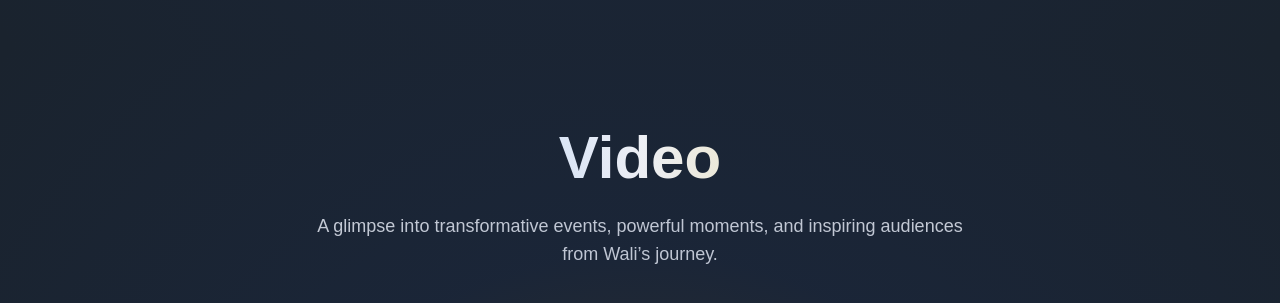
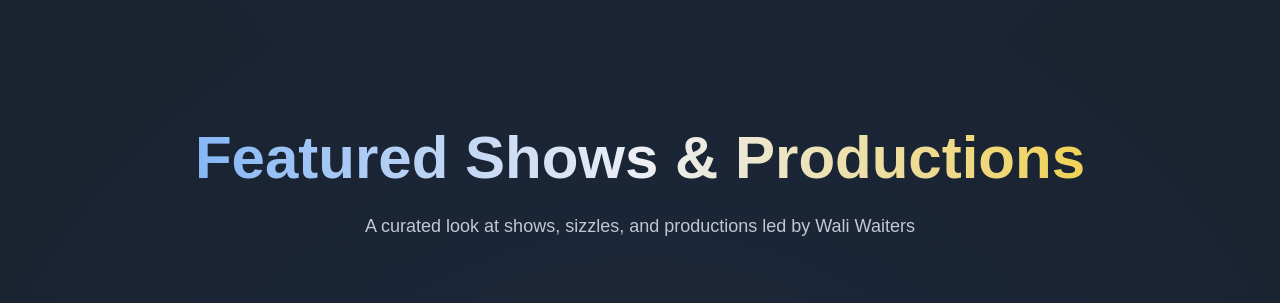
Before and after one commit to imran0dot/wali-waiters-landing-page, a Next.js app: page /gallery in a window 1280 px wide. Shown: the part 2300-2603 px from the top of the page. Built offline with nearby package versions, Linux system fonts and the light colour scheme; a web font is replaced by a local one.

Commit message:
task(content): update content video section gallery

```diff
--- a/app/(pages)/(with-nav)/gallery/page.js
+++ b/app/(pages)/(with-nav)/gallery/page.js
@@ -135,11 +135,11 @@ const SpeakerGallery = () => {
         {/* Heading */}
         <div className="text-center mb-16">
           <h2 className="text-5xl sm:text-6xl font-bold mb-6 bg-gradient-to-r from-blue-400 via-white to-yellow-400 bg-clip-text text-transparent">
-            Video
+            Featured Shows & Productions
           </h2>
           <p className="text-lg text-gray-300 max-w-2xl mx-auto">
-            A glimpse into transformative events, powerful moments, and
-            inspiring audiences from Wali’s journey.
+            A curated look at shows, sizzles, and productions led by Wali
+            Waiters
           </p>
         </div>
 
```
